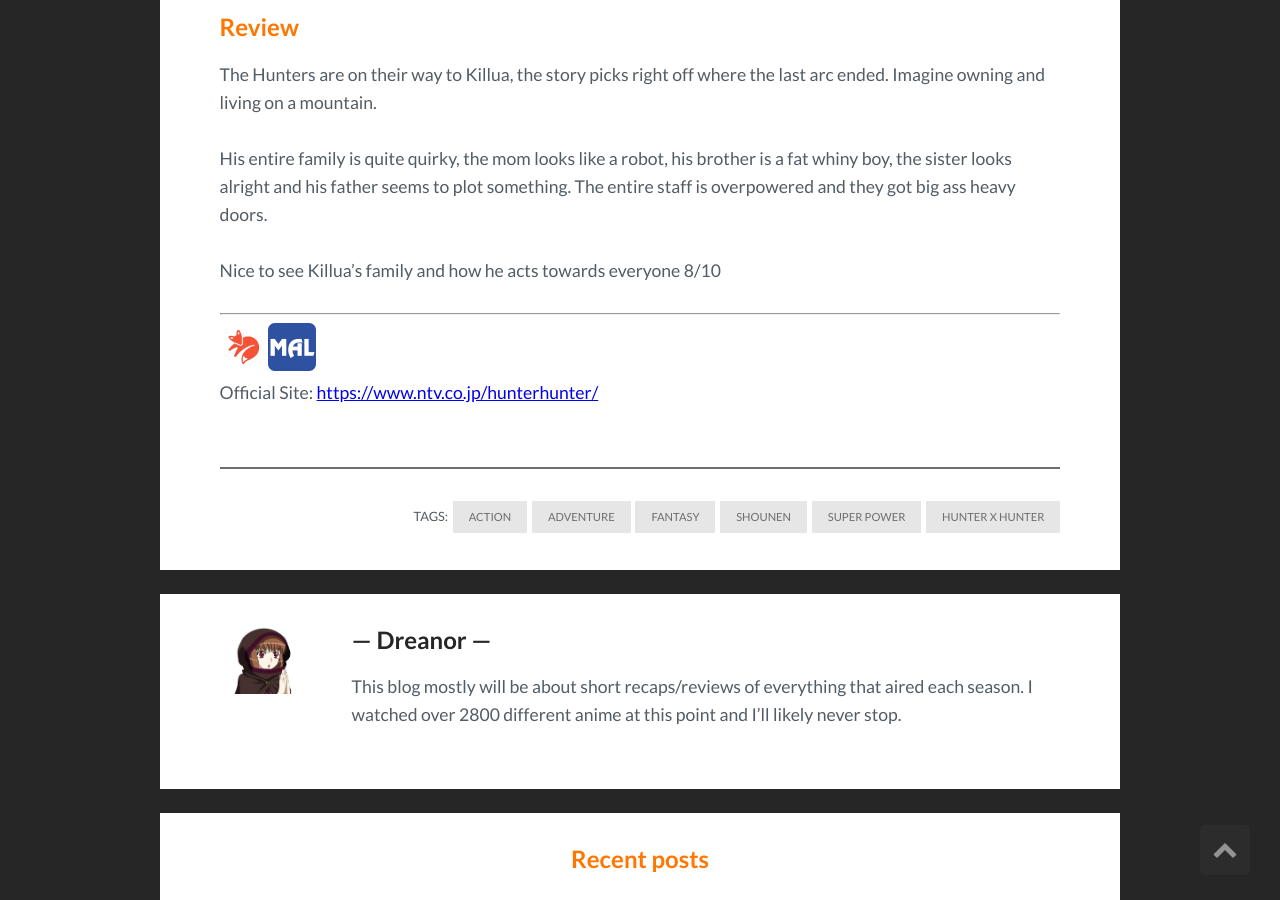
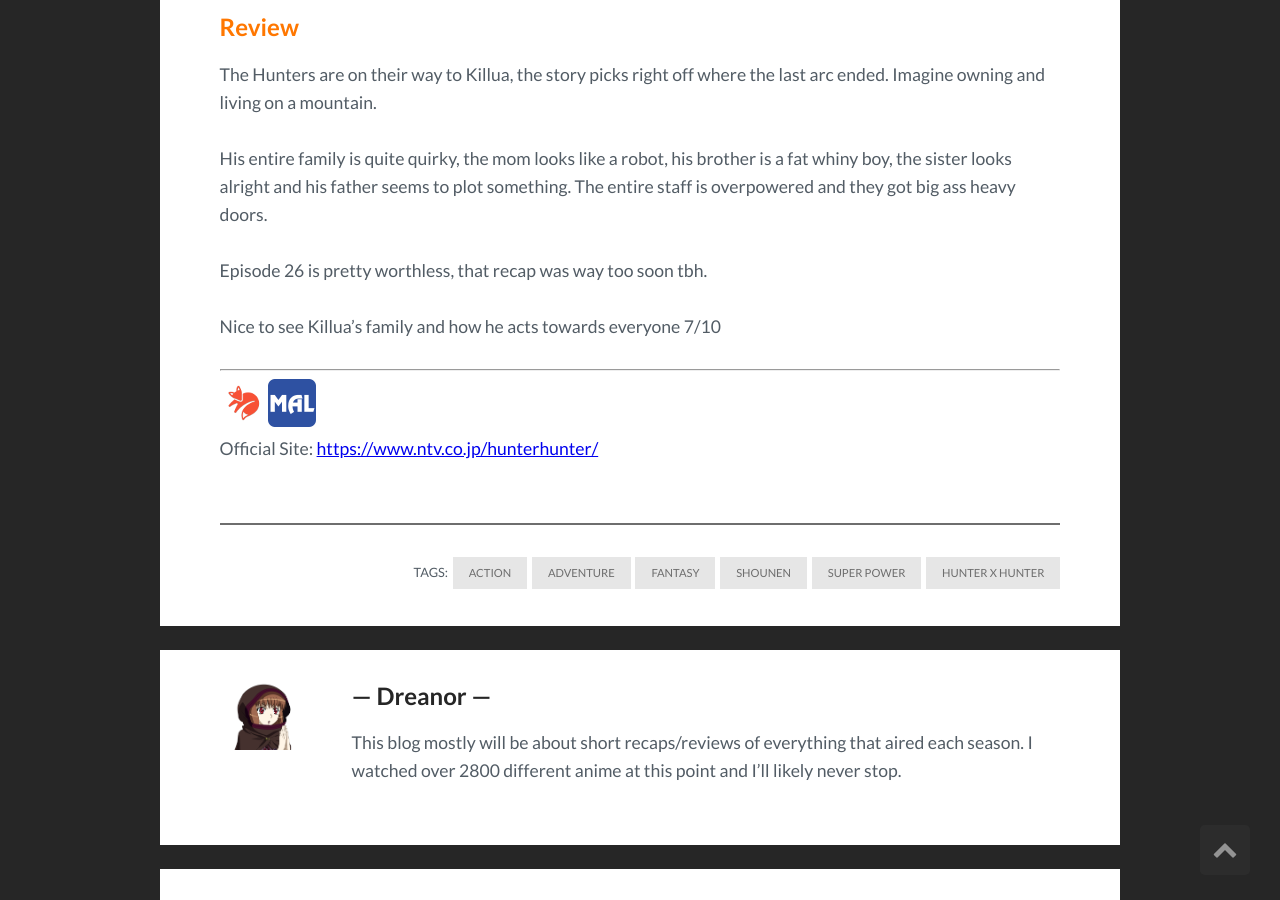
Before and after one commit to DreanorAnime/AnimeReviews, a Jekyll site: the page built from _posts/2020-09-03-hunter-x-hunter-zoldyck-family-arc.md, in a window 1280 px wide and 900 px high, scrolled down 963 px. Built offline with Jekyll 4.4.1, drawn with Linux system fonts in a browser that asks for light colours; comment, search, counter and statistics services are not loaded.

Commit message:
Update 2020-09-03-hunter-x-hunter-zoldyck-family-arc.md

```diff
--- a/_posts/2020-09-03-hunter-x-hunter-zoldyck-family-arc.md
+++ b/_posts/2020-09-03-hunter-x-hunter-zoldyck-family-arc.md
@@ -13,7 +13,9 @@ The Hunters are on their way to Killua, the story picks right off where the last
 
 His entire family is quite quirky, the mom looks like a robot, his brother is a fat whiny boy, the sister looks alright and his father seems to plot something. The entire staff is overpowered and they got big ass heavy doors.
 
-Nice to see Killua's family and how he acts towards everyone 8/10
+Episode 26 is pretty worthless, that recap was way too soon tbh.
+
+Nice to see Killua's family and how he acts towards everyone 7/10
 
 ---
 
```
